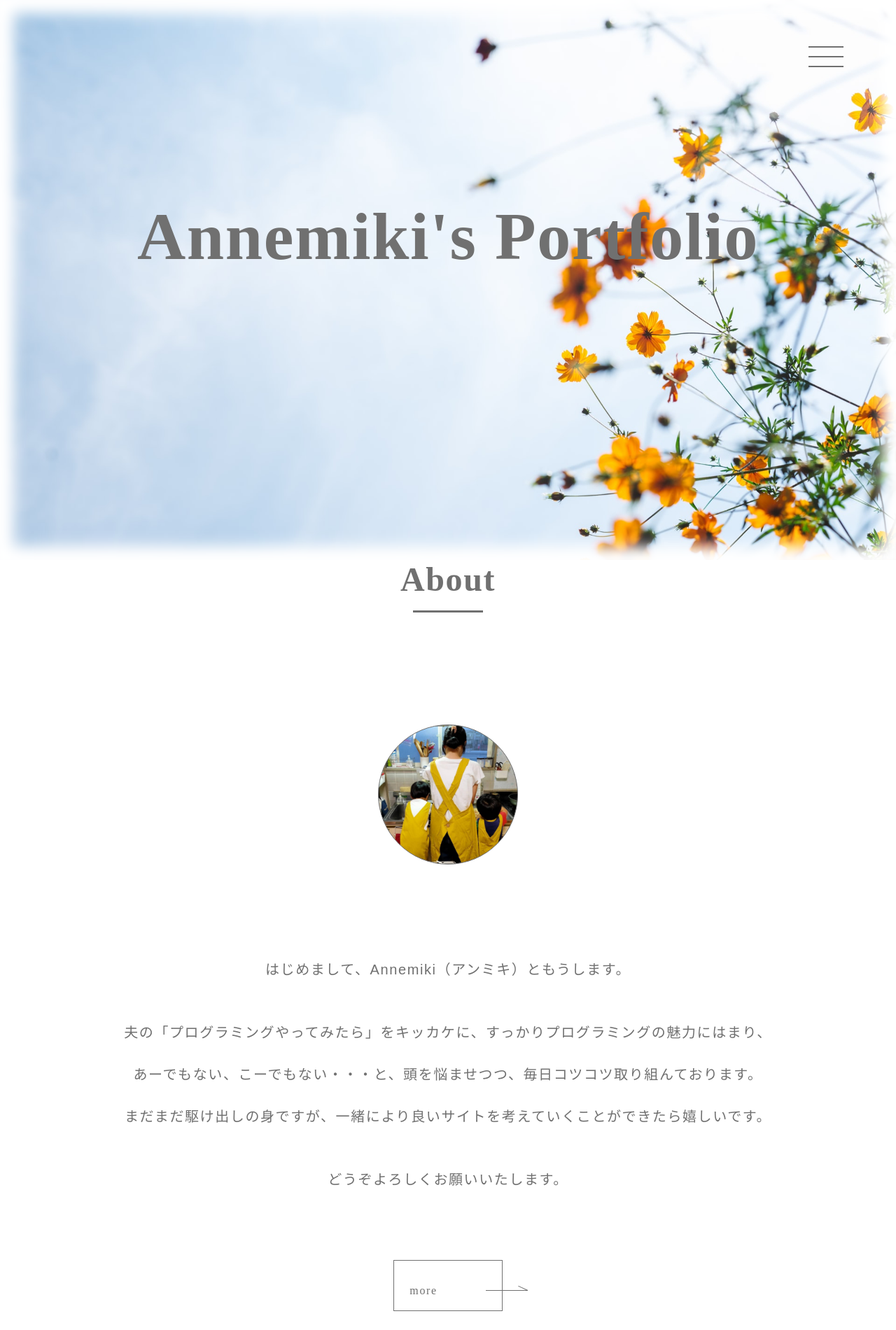
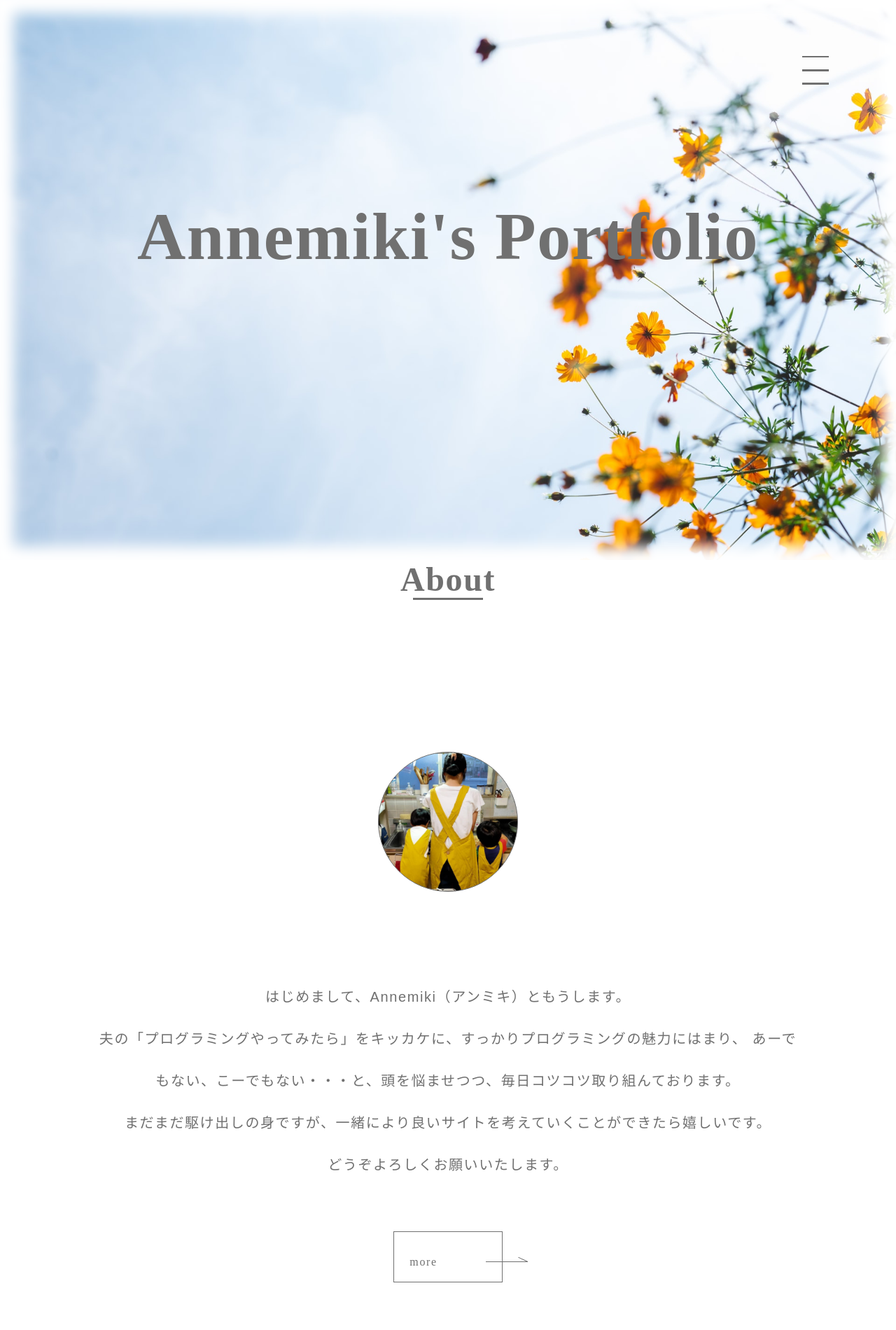
Before and after one commit to mkmk0723/portfolio, a plain HTML site: page index.html in a window 1280 px wide. Shown: the top 1900 px of the page at 70% size. Drawn offline with nearby package versions, Linux system fonts and the light colour scheme; some packages are replaced by stand-ins of ours.

Commit message:
indexレスポンシブ

```diff
--- a/index.html
+++ b/index.html
@@ -77,8 +77,8 @@
                 </div>
                 <div class="about-text">
                     <p>はじめまして、Annemiki（アンミキ）ともうします。</p>
-                    <p>夫の「プログラミングやってみたら」をキッカケに、すっかりプログラミングの魅力にはまり、</p>
-                    <p>あーでもない、こーでもない・・・と、頭を悩ませつつ、毎日コツコツ取り組んております。</p>
+                    <p>夫の「プログラミングやってみたら」をキッカケに、すっかりプログラミングの魅力にはまり、
+                    あーでもない、こーでもない・・・と、頭を悩ませつつ、毎日コツコツ取り組んております。
                     <p>まだまだ駆け出しの身ですが、一緒により良いサイトを考えていくことができたら嬉しいです。</p>
                     <p>どうぞよろしくお願いいたします。</p>
                 </div>
--- a/scss/main.scss
+++ b/scss/main.scss
@@ -6,7 +6,7 @@ $mainfontfamily:Segoe Print;
 //ブレイクポイント
 $mb: 767px;
 //@mediaのフォーマット
-@media mobile {
+@mixin mobile {
     @media screen and (max-width: $mb){
         @content;
     }
@@ -21,7 +21,6 @@ body {
     font-family: $mainfontfamily;
     letter-spacing: 0.1em;
     margin: 0;
-
 
 }
 h3,p {
@@ -61,7 +60,7 @@ li {
 .more {
     display: block;
     text-align: center;
-    margin-bottom: 180px;
+    margin-bottom: 22%;
 
 .btn {
    border:solid 1px $maincolor;
@@ -100,26 +99,36 @@ li {
 }
 
 }
+
+.site-title {
+    @include mobile{
+        width: 30%;
+    }
+}
 // セクションタイトル用の共通クラス
 
 .section-title {
     font-size: 3rem;
-    margin-bottom: 180px;
+    margin-bottom: 22%;
     text-align: center;
     position: relative;
 
 // 類似要素でタイトル下に下線を引く
     &::after{
      content: "";
-     width: 100px;
+     width: 10%;
      height: 3px;
      background-color: $maincolor;
      display: block;
      position: absolute;
-     bottom: -20px;
+     bottom: -4%;
      left: 0;
      right: 0;
      margin: 0 auto;
+    }
+
+    @include mobile{
+        font-size: 2.0rem;
     }
 }
 
@@ -143,6 +152,9 @@ li {
          font-size: 6rem;
          text-align: center;
          padding-top: 22%;
+         @include mobile {
+             font-size: 4rem;
+         }
 
          span {
              opacity: 0;
@@ -152,11 +164,11 @@ li {
 //ハンバーガーメニュー
 
 .hamburger {
-  width: 100px;
-  height: 100px;
+  width: 30%;
+  height: 30%;
   position: fixed;
-  top: 30px;
-  right: 50px;
+  top: 4%;
+  right: -12%;
   z-index: 30;
   cursor: pointer;
   transition: 0.3s;
@@ -166,26 +178,31 @@ li {
   }
 //メニューが閉じているとき
   span {
-      width: 50px;
-      height: 2px;
+      width: 10%;
+      @include mobile{
+          width: 15%;
+      }
+      height: 1%;
       background-color: $maincolor;
       position: absolute;
-      left: 25px;
+      left: 25%;
       transition: 0.3s ease-in-out;
 
       &:nth-child(1) {
 
-          top: 36px;
+          top: 20%;
       }
       &:nth-child(2) {
 
-         top: 50px;
+         top: 28%;
+
       }
       &:nth-child(3) {
 
-        top: 64px;
-      }
-  }
+        top: 36%;
+
+       }
+}
 }
 
 //メニューが開いている時
@@ -193,7 +210,7 @@ li {
 
      &:nth-child(1){
         top: 47px;
-        left: 25px;
+        left: 25%;
         background-color: #fff;
         transform: rotate(-45deg);
  }
@@ -224,6 +241,9 @@ li {
          position: absolute;
          top: 40px;
          left: 50px;
+         @include mobile{
+             width: 30%;
+         }
      }
 
      .menu {
@@ -274,14 +294,13 @@ li {
     .about-text {
         text-align: center;
         line-height: 3;
+        p:nth-child(4){
+            margin-bottom: 100px;
+        }
+    @include mobile{
+        text-align: left;
+    }
 
-    p:nth-child(1),
-    p:nth-child(4) {
-      margin-bottom: 30px;
-    }
-    p:nth-child(5){
-      margin-bottom: 120px;
-    }
     }
 
 
@@ -296,7 +315,7 @@ li {
     width: 80%;
     margin: 0 auto;
     display:flex;
-    margin-bottom: 120px;
+    margin-bottom: 10%;
     transition-duration: 1000ms;
     transition-property: opacity, transform;
     opacity: 0;
@@ -310,6 +329,9 @@ li {
     width: 100%;
  p{
     font-size: 1rem;
+    @include mobile{
+      font-size: 0.75rem;
+      }
 }
 }
 
@@ -329,11 +351,11 @@ li {
     display: grid;
     gap: 100px;
     grid-template-columns: repeat(auto-fit, min-max(480px, 1fr));
-    margin-bottom: 120px;
+    margin-bottom: 8%;
 }
 .works-item {
     text-align: center;
-    margin-bottom: 140px;
+    margin-bottom: 10%;
     overflow: hidden;
     img {
         transition: 1s all;
@@ -353,10 +375,16 @@ li {
     padding: 0 50px;
     .site-title img{
         display: block;
-        padding-top: 92px;
+        padding-top: 42%;
+        @include mobile{
+            padding-top: 30%;
+        }
     }
     .menu {
         font-size: 1.25rem;
+        @include mobile{
+            font-size: 1rem;
+        }
     }
 }
 footer p {
```
Also changed, not shown: scss/main.css, 1 other file.
